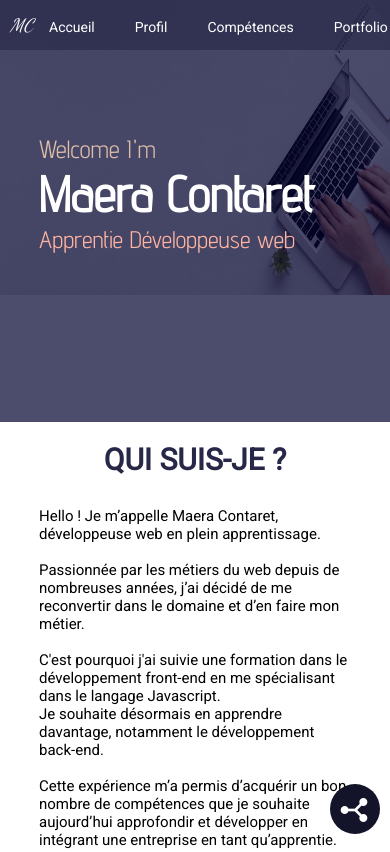
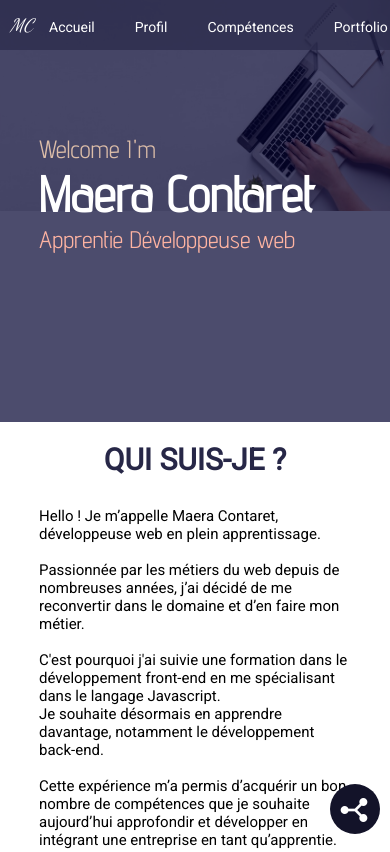
Before and after one commit to MaeraC/Portfolio-2022, a plain HTML site: page index.html in a window 390 px wide. Shown: the top 852 px of the page. Drawn offline with nearby package versions, Linux system fonts and the light colour scheme.

Commit message:
responsive design

```diff
--- a/style/style.css
+++ b/style/style.css
@@ -115,7 +115,7 @@ a {
 @media screen and (max-width: 500px) {
     .home {
         height: 50vh;
-        background-size: 110% 70%;
+        background-size: 100% 50%;
     }
 }
 .home::after {
```
